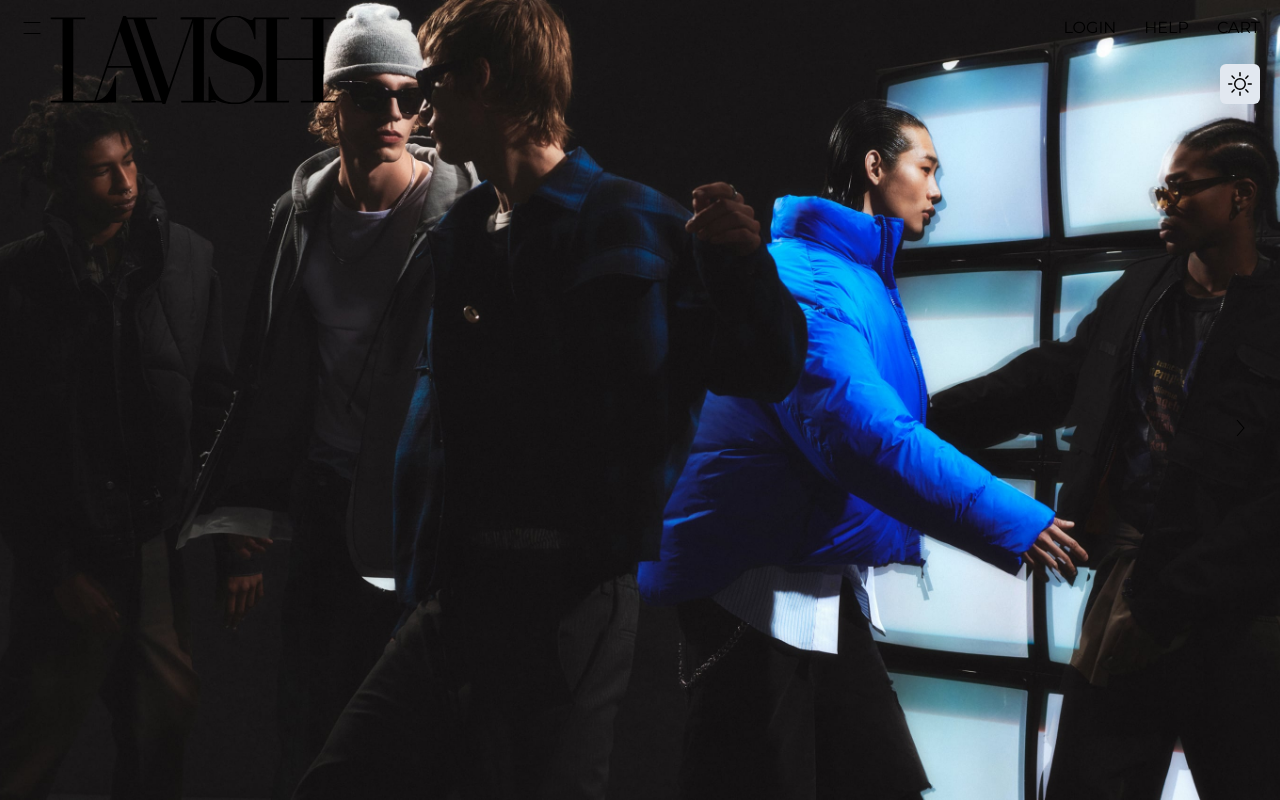
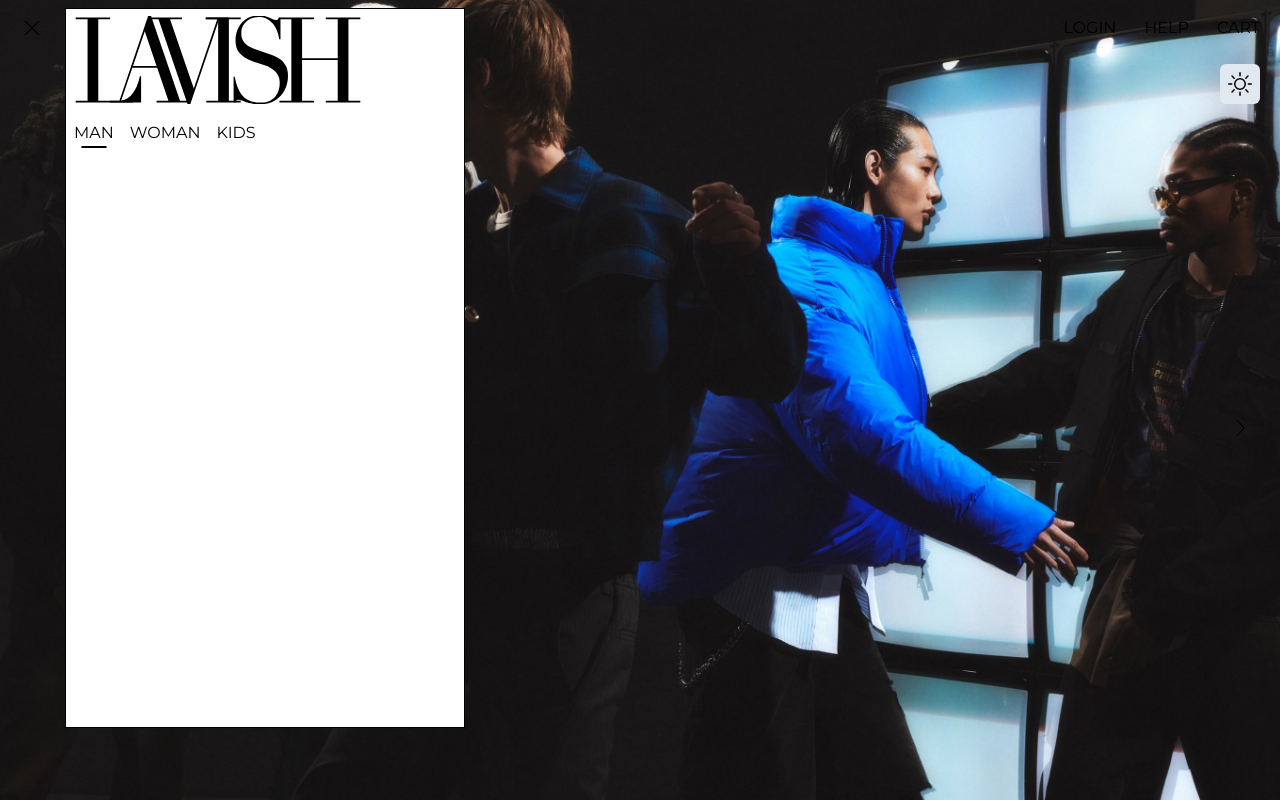
Before and after one commit to Anh-Duy-Tran/Lavish-Ecommerce, a Next.js app in the folder client/: page / in a window 1280 px wide. Both pictures are taken after a click on the button 32 px from the left and 28 px from the top of the page. Built offline with nearby package versions, Linux system fonts and the light colour scheme.

Commit message:
feat(client): blunt implementation of sidebar

```diff
--- a/client/src/app/globals.css
+++ b/client/src/app/globals.css
@@ -5,6 +5,10 @@
 @layer base {
   body {
     @apply bg-white dark:bg-black duration-config;
+  }
+
+  main {
+    @apply relative;
   }
 
   h1 {
@@ -33,8 +37,18 @@
     @apply dark:invert transition duration-config select-none;
   }
 
+  /* not using this? */
   .page-wrapper {
     @apply flex flex-col items-center justify-center h-full w-full pt-[94px]
+           tablet:pt-[96px]
+           laptopHD:pt-[128px]
+           desktop:pt-[142px]
+           desktopHD:pt-[160px]
+           wide:pt-[192px];
+  }
+
+  .add-padding-top {
+    @apply pt-[94px]
            tablet:pt-[96px]
            laptopHD:pt-[128px]
            desktop:pt-[142px]
--- a/client/src/app/layout.tsx
+++ b/client/src/app/layout.tsx
@@ -6,6 +6,8 @@ import "./globals.css";
 import { Navbar } from "@/components/Navbar";
 import { useCategoryStore } from "@/context/useCategoryStore";
 import mockData from "./mockdata.json";
+import { Sidebar } from "@/components/Sidebar";
+import CategoryStoreInitializer from "@/hooks/CategoryStoreInitializer";
 
 export const font = Montserrat({
   weight: ["200", "400", "700"],
@@ -29,9 +31,11 @@ export default async function RootLayout({
   return (
     <html lang="en">
       <body>
+        <CategoryStoreInitializer categories={fetch} />
         <ThemeProvider attribute="class" defaultTheme="system" enableSystem>
           <main className={font.className}>
             <Navbar />
+            <Sidebar />
             {children}
           </main>
         </ThemeProvider>
--- a/client/src/components/Button/Button.tsx
+++ b/client/src/components/Button/Button.tsx
@@ -32,7 +32,7 @@ export function Button({
     >
       <div
         className={`absolute bg-fg dark:bg-dfg transform -translate-x-1/2
-        -translate-y-1/2 left-1/2 bottom-0 h-[2px] transition-width duration-100 ease-in`}
+        -translate-y-1/2 left-1/2 bottom-0 h-[2px] transition duration-100 ease-in`}
         style={{ width: active ? "25px" : "0px" }}
       />
       <h2>{children}</h2>
--- a/client/src/components/Navbar/ToggleSidebarButton.tsx
+++ b/client/src/components/Navbar/ToggleSidebarButton.tsx
@@ -1,14 +1,16 @@
 "use client";
 
+import { useUIStore } from "@/context/useUIStore";
 import React from "react";
 
 export function ToggleSidebarButton() {
+  const { isSidebarOpen, toggleSidebar } = useUIStore();
+
   return (
-    <button
-      id="toggle-sidebar-button"
-      onClick={() => console.log("toggle sidebar")}
-    >
-      <div className="icon">{openSidebarIcon}</div>
+    <button id="toggle-sidebar-button" onClick={toggleSidebar}>
+      <div className="icon">
+        {isSidebarOpen ? closeSidebarIcon : openSidebarIcon}
+      </div>
     </button>
   );
 }
@@ -29,3 +31,17 @@ const openSidebarIcon = (
     ></path>
   </svg>
 );
+
+const closeSidebarIcon = (
+  <svg
+    width="24"
+    height="24"
+    viewBox="0 0 24 24"
+    xmlns="http://www.w3.org/2000/svg"
+    fill="inherit"
+    stroke="inherit"
+    className="layout-header-icon__icon"
+  >
+    <path d="M12 12.707l6.846 6.846.708-.707L12.707 12l6.847-6.846-.707-.708L12 11.293 5.154 4.446l-.707.708L11.293 12l-6.846 6.846.707.707L12 12.707z"></path>
+  </svg>
+);
--- a/client/src/components/Navbar/navbar.css
+++ b/client/src/components/Navbar/navbar.css
@@ -2,7 +2,7 @@
 
 @layer components {
   .navbar-component {
-    @apply fixed top-0 left-0 w-full h-[48px] z-20
+    @apply fixed top-0 left-0 w-full h-[48px] z-30
            tablet:h-[96px]
            laptopHD:h-[120px]
            desktop:h-[142px]
--- /dev/null
+++ b/client/src/components/Sidebar/Sidebar.tsx
@@ -0,0 +1,30 @@
+"use client";
+
+import { useCategoryStore } from "@/context/useCategoryStore";
+import "./sidebar.css";
+import { useUIStore } from "@/context/useUIStore";
+import React from "react";
+import { Button } from "@/components/Button";
+
+export function Sidebar() {
+  const { currentCategoryIndex, isSidebarOpen, setCurrentCategoryIndex } = useUIStore();
+  const { categories } = useCategoryStore();
+
+  console.log(categories);
+
+  return (
+    <div className={`sidebar-wrapper${!isSidebarOpen ? " hidden" : " flex"}`}>
+      <div className="page-container">
+        <div className="sidebar-container">
+          <div className="add-padding-top mt-[-20px]">
+            {categories.map((category, i) => (
+              <Button size="compact" active={i === currentCategoryIndex} key={i} onClick={() => setCurrentCategoryIndex(i)}>
+                {category.name}
+              </Button>
+            ))}
+          </div>
+        </div>
+      </div>
+    </div>
+  );
+}
--- /dev/null
+++ b/client/src/components/Sidebar/index.ts
@@ -0,0 +1 @@
+export { Sidebar } from "./Sidebar";
--- /dev/null
+++ b/client/src/components/Sidebar/sidebar.css
@@ -0,0 +1,15 @@
+@tailwind components;
+
+@layer components {
+  .sidebar-wrapper {
+    @apply absolute w-full top-0 tablet:top-2 left-0 justify-center;
+  }
+
+  .sidebar-container {
+    @apply w-screen h-screen
+           z-20 tablet:ml-[-10px]
+           border border-black dark:border-white
+           bg-white dark:bg-black
+           tablet:w-[350px] laptop:w-[400px] tablet:h-[90vh];
+  }
+}
--- a/client/src/context/useUIStore.ts
+++ b/client/src/context/useUIStore.ts
@@ -2,10 +2,17 @@ import { create } from "zustand";
 
 interface UIStoreType {
   currentCategoryIndex: number;
+  isSidebarOpen: boolean;
+  toggleSidebar: () => void;
+  closeSidebar: () => void;
   setCurrentCategoryIndex: (i: number) => void;
 }
 
 export const useUIStore = create<UIStoreType>()((set) => ({
   currentCategoryIndex: 0,
+  isSidebarOpen: false,
+  closeSidebar: () => set(() => ({ isSidebarOpen: false })),
+  toggleSidebar: () =>
+    set(({ isSidebarOpen }) => ({ isSidebarOpen: !isSidebarOpen })),
   setCurrentCategoryIndex: (i) => set(() => ({ currentCategoryIndex: i })),
 }));
--- /dev/null
+++ b/client/src/hooks/CategoryStoreInitializer.ts
@@ -0,0 +1,15 @@
+"use client";
+
+import { useCategoryStore } from "@/context/useCategoryStore";
+import { useRef } from "react";
+
+function CategoryStoreInitializer(props) {
+  const initialized = useRef(false);
+  if (!initialized.current) {
+    useCategoryStore.setState(props);
+    initialized.current = true;
+  }
+  return null;
+}
+
+export default CategoryStoreInitializer;
--- a/client/tailwind.config.ts
+++ b/client/tailwind.config.ts
@@ -13,9 +13,9 @@ const config: Config = withTV({
       width: {
         inherit: "inherit",
         mobile: "100%",
-        tablet: "676px",
-        laptop: "892px",
-        laptopHD: "1180px",
+        tablet: "606px",
+        laptop: "852px",
+        laptopHD: "1130px",
         desktop: "1372px",
         desktopHS: "1564px",
         wide: "1996px",
```
